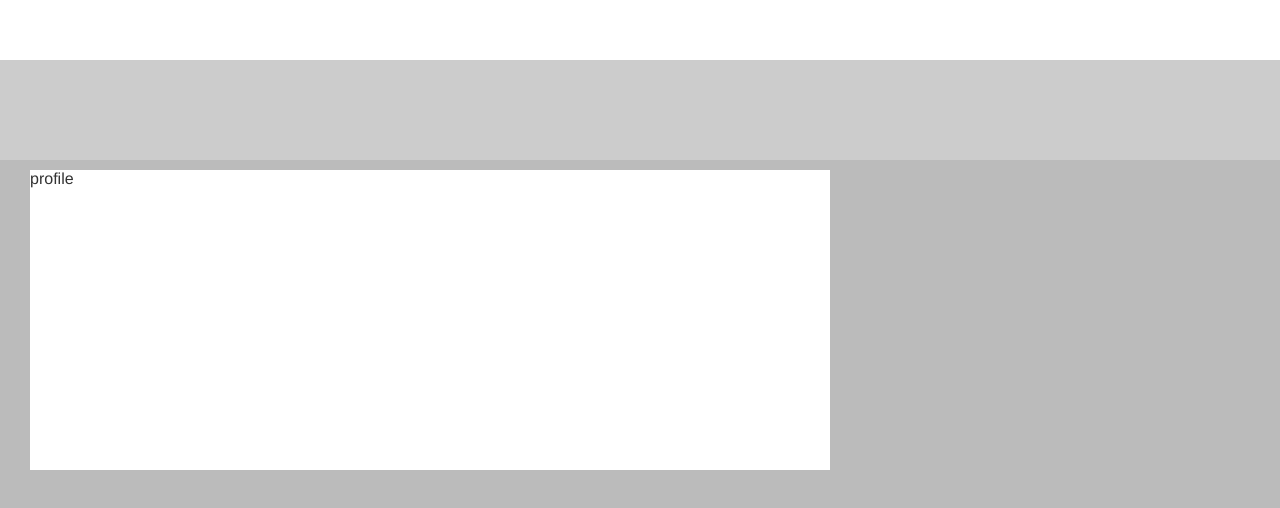
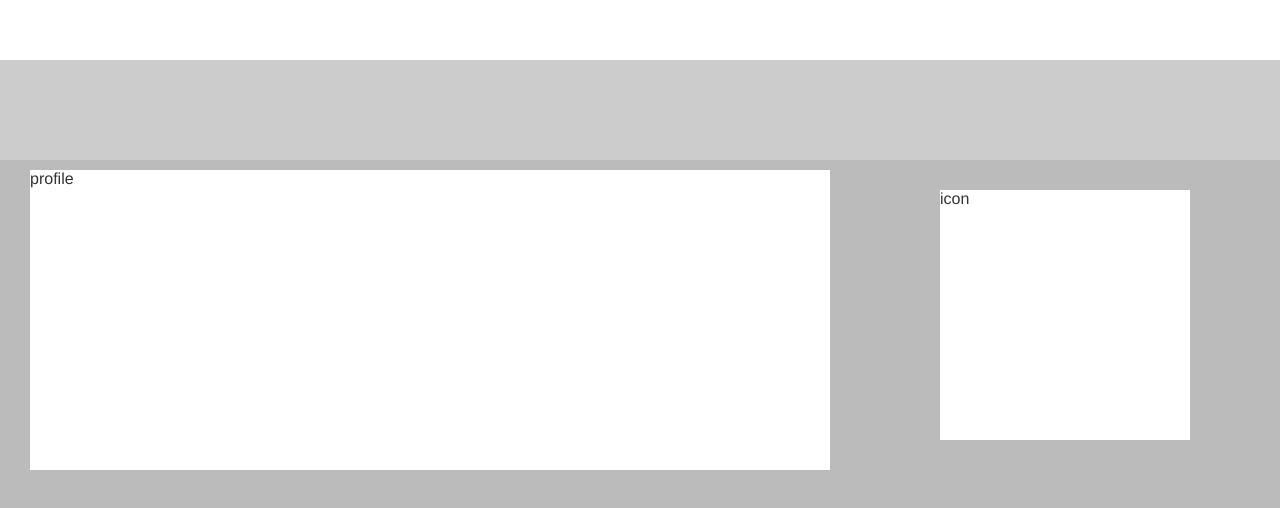
Before and after one commit to peachparfait/new-peachparfait.github.io, a Gatsby site: page / in a window 1280 px wide. Shown: the part 640-1148 px from the top of the page. Built offline with nearby package versions, Linux system fonts and the light colour scheme; Gatsby itself is replaced by a stand-in of ours.

Commit message:
アイコンmolecules作成

```diff
--- a/src/pages/styles.scss
+++ b/src/pages/styles.scss
@@ -61,3 +61,10 @@ body {
   height: 300px;
   margin:10px 30px;
 }
+
+.icon{
+  background-color: $white;
+  width: 250px;
+  height: 250px;
+  margin:30px 80px;
+}
--- a/src/pages/templates/organisms/aboutMe.js
+++ b/src/pages/templates/organisms/aboutMe.js
@@ -1,10 +1,12 @@
 import * as React from "react";
 import Profile from "./molecules/profile";
+import Icon from "./molecules/icon";
 
 const AboutMe = () => {
     return (
         <div className="aboutme">
           <Profile />
+          <Icon />
         </div>
     )
   }
--- /dev/null
+++ b/src/pages/templates/organisms/molecules/icon.js
@@ -0,0 +1,9 @@
+import * as React from "react";
+
+const Icon = () => {
+    return (
+        <div className="icon">icon</div>
+    )
+  }
+
+export default Icon;
```
